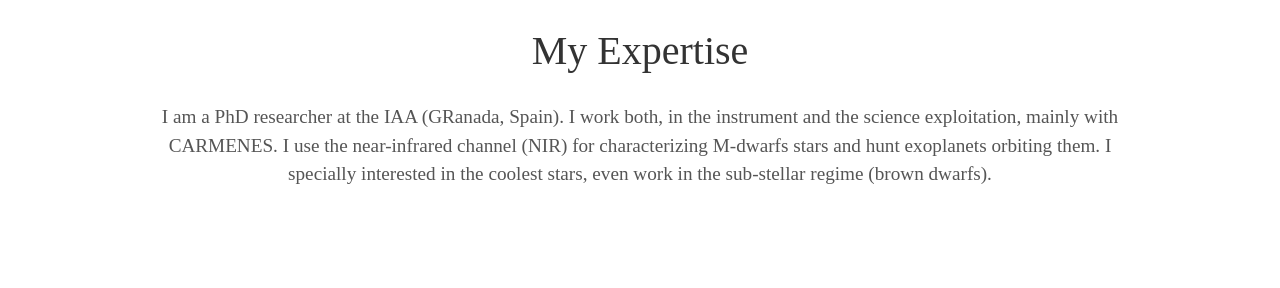
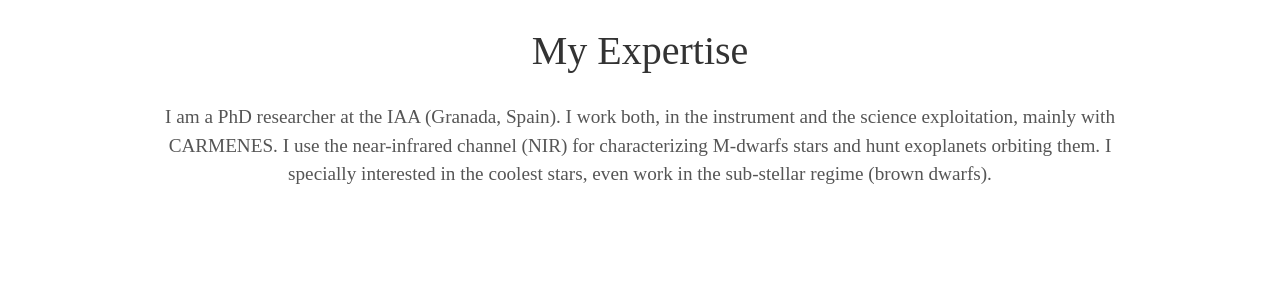
Before and after one commit to rvarasg/rvarasg.github.io, a Jekyll site: the page built from index.html, in a window 1280 px wide. Shown: the part 954-1242 px from the top of the page. Built offline with Jekyll 4.4.1, drawn with Linux system fonts in a browser that asks for light colours; some web fonts are replaced.

```diff
--- a/_config.yml
+++ b/_config.yml
@@ -6,7 +6,7 @@ description: Jekyll Theme Minimal Resume
 
 # User settings
 username: Roberto Varas González
-user_description: I am a PhD researcher at the IAA (GRanada, Spain). I work both, in the instrument and the science exploitation, mainly with CARMENES. I use the near-infrared channel (NIR) for characterizing M-dwarfs stars and hunt exoplanets orbiting them. I specially interested in the coolest stars, even work in the sub-stellar regime (brown dwarfs).
+user_description: I am a PhD researcher at the IAA (Granada, Spain). I work both, in the instrument and the science exploitation, mainly with CARMENES. I use the near-infrared channel (NIR) for characterizing M-dwarfs stars and hunt exoplanets orbiting them. I specially interested in the coolest stars, even work in the sub-stellar regime (brown dwarfs).
 user_title: PhD researcher
 email: rvaras@iaa.es
 # twitter_username: lorem_ipsum
```
